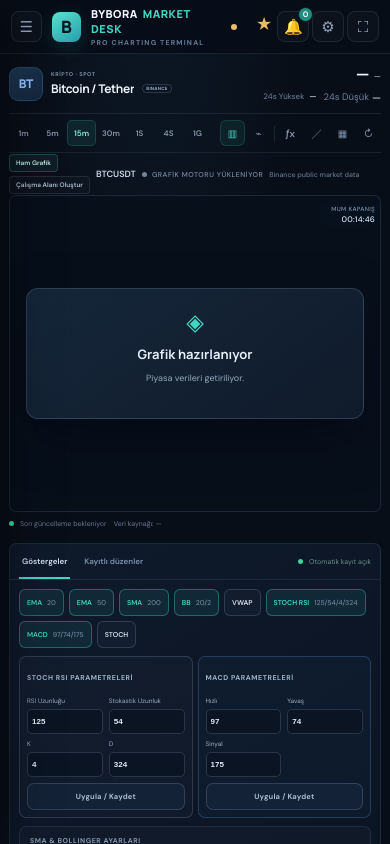
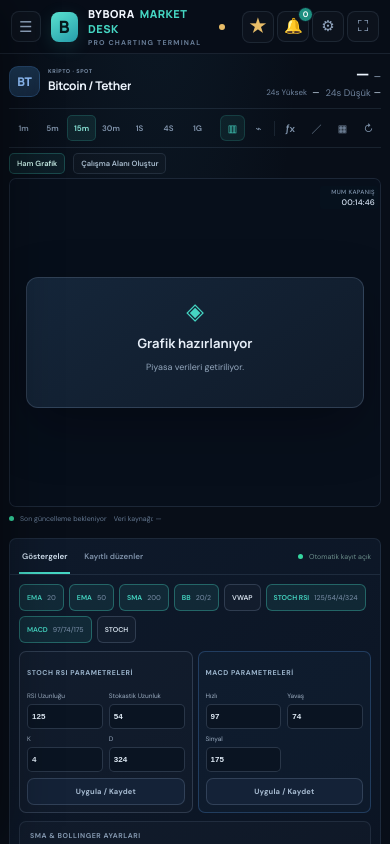
Before and after one commit to perforjanscoms/futbol-simulasyon-lab, a plain HTML site: page android-app/app/src/main/assets/marketdesk/index.html in a window 390 px wide. Drawn offline with Linux system fonts and the light colour scheme; no server answers.

Commit message:
Compact raw chart header and align mode buttons horizontally

```diff
--- a/android-app/app/src/main/assets/marketdesk/styles.css
+++ b/android-app/app/src/main/assets/marketdesk/styles.css
@@ -743,3 +743,69 @@ button:focus-visible,input:focus-visible{outline:2px solid var(--teal);outline-o
   .chart-symbol-line>.chart-mode-tabs .chart-mode-create{min-height:18px!important;height:18px!important;font-size:6.5px!important}
   #workspacePanel .workspace-chart-container{height:58vh;min-height:390px}
 }
+
+
+/* BYBORA raw-chart header refinement */
+.chart-symbol-line{
+  height:28px!important;flex:0 0 28px!important;min-height:28px!important;
+  margin:1px 0 3px!important;gap:0!important;overflow:hidden!important;
+}
+.chart-symbol-line>#chartTicker,
+.chart-symbol-line>#chartLiveStatus,
+.chart-symbol-line>#chartSource{display:none!important}
+.chart-symbol-line>.chart-mode-tabs{
+  display:flex!important;flex-direction:row!important;align-items:center!important;
+  justify-content:flex-start!important;flex-wrap:nowrap!important;gap:5px!important;
+  width:100%!important;max-width:100%!important;min-width:0!important;
+  height:26px!important;min-height:26px!important;margin:0!important;padding:0!important;
+  overflow-x:auto!important;overflow-y:hidden!important;white-space:nowrap!important;
+  scrollbar-width:none!important;
+}
+.chart-symbol-line>.chart-mode-tabs::-webkit-scrollbar{display:none!important}
+.chart-symbol-line>.chart-mode-tabs .chart-mode-tab,
+.chart-symbol-line>.chart-mode-tabs .chart-mode-create{
+  display:inline-flex!important;flex:0 0 auto!important;align-items:center!important;
+  justify-content:center!important;flex-direction:row!important;
+  min-height:23px!important;height:23px!important;padding:0 9px!important;
+  margin:0!important;border-radius:5px!important;font-size:8px!important;line-height:21px!important;
+}
+.chart-symbol-line>.chart-mode-tabs .chart-mode-workspaces{
+  display:flex!important;flex:0 0 auto!important;flex-direction:row!important;
+  align-items:center!important;gap:4px!important;min-width:0!important;max-width:none!important;
+  overflow:visible!important;
+}
+.exchange-badge{display:none!important}
+.instrument-bar{min-height:58px!important;gap:10px!important}
+.instrument-left{gap:8px!important}
+.instrument-avatar{width:35px!important;height:35px!important;flex-basis:35px!important}
+.instrument-title-row{gap:5px!important}
+.instrument-title-row h1{font-size:14px!important}
+.quote-strip{gap:3px!important}
+.quote-details{margin-top:2px!important;gap:8px!important;font-size:9px!important}
+.quote-details b{font-size:9px!important}
+#rawChartView{margin-top:0!important;padding-top:0!important}
+#rawChartView>.chart-workspace{margin-top:0!important}
+.chart-toolbar{margin-top:0!important;margin-bottom:3px!important}
+#favoriteButton.favorite-top-icon{
+  display:inline-flex!important;align-items:center!important;justify-content:center!important;
+  flex:0 0 36px!important;width:36px!important;height:34px!important;
+  padding:0!important;border:1px solid var(--line)!important;border-radius:8px!important;
+  background:rgba(255,255,255,.025)!important;color:#91a5bf!important;
+  font-size:19px!important;line-height:1!important;transform:none!important;
+}
+#favoriteButton.favorite-top-icon.active{color:var(--gold)!important}
+@media(max-width:760px){
+  .instrument-bar{min-height:55px!important;gap:7px!important}
+  .instrument-avatar{width:31px!important;height:31px!important;flex-basis:31px!important}
+  .instrument-title-row h1{font-size:12px!important}
+  .quote-strip{gap:2px!important}
+  .quote-details{gap:6px!important;font-size:8px!important;margin-top:1px!important}
+  .quote-details b{font-size:8px!important}
+  .chart-symbol-line{height:25px!important;flex-basis:25px!important;min-height:25px!important;margin:0 0 2px!important}
+  .chart-symbol-line>.chart-mode-tabs{height:23px!important;min-height:23px!important;gap:4px!important}
+  .chart-symbol-line>.chart-mode-tabs .chart-mode-tab,
+  .chart-symbol-line>.chart-mode-tabs .chart-mode-create{
+    min-height:21px!important;height:21px!important;padding:0 7px!important;font-size:7.5px!important;
+  }
+  #favoriteButton.favorite-top-icon{width:32px!important;flex-basis:32px!important;height:32px!important}
+}
```
